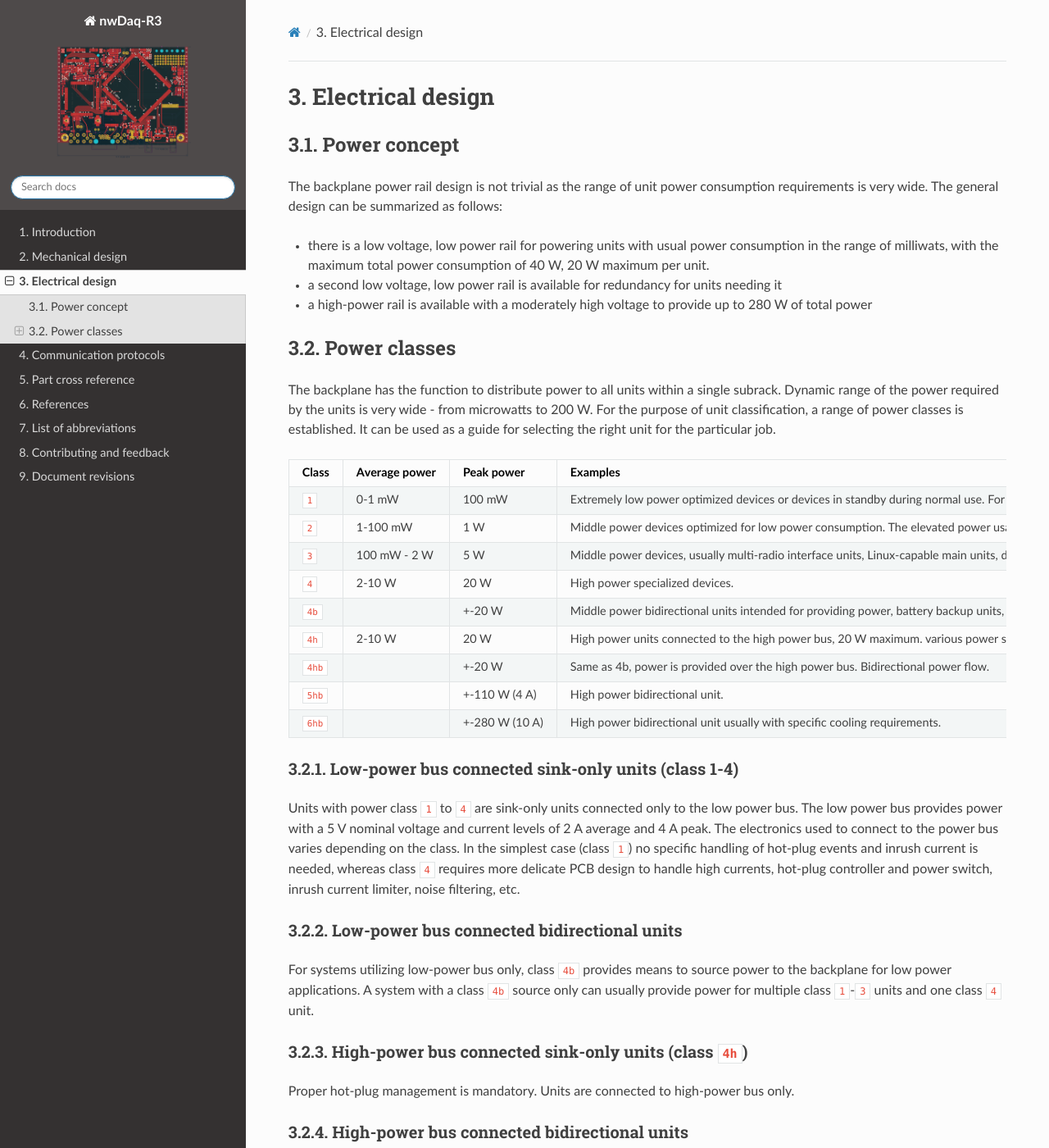
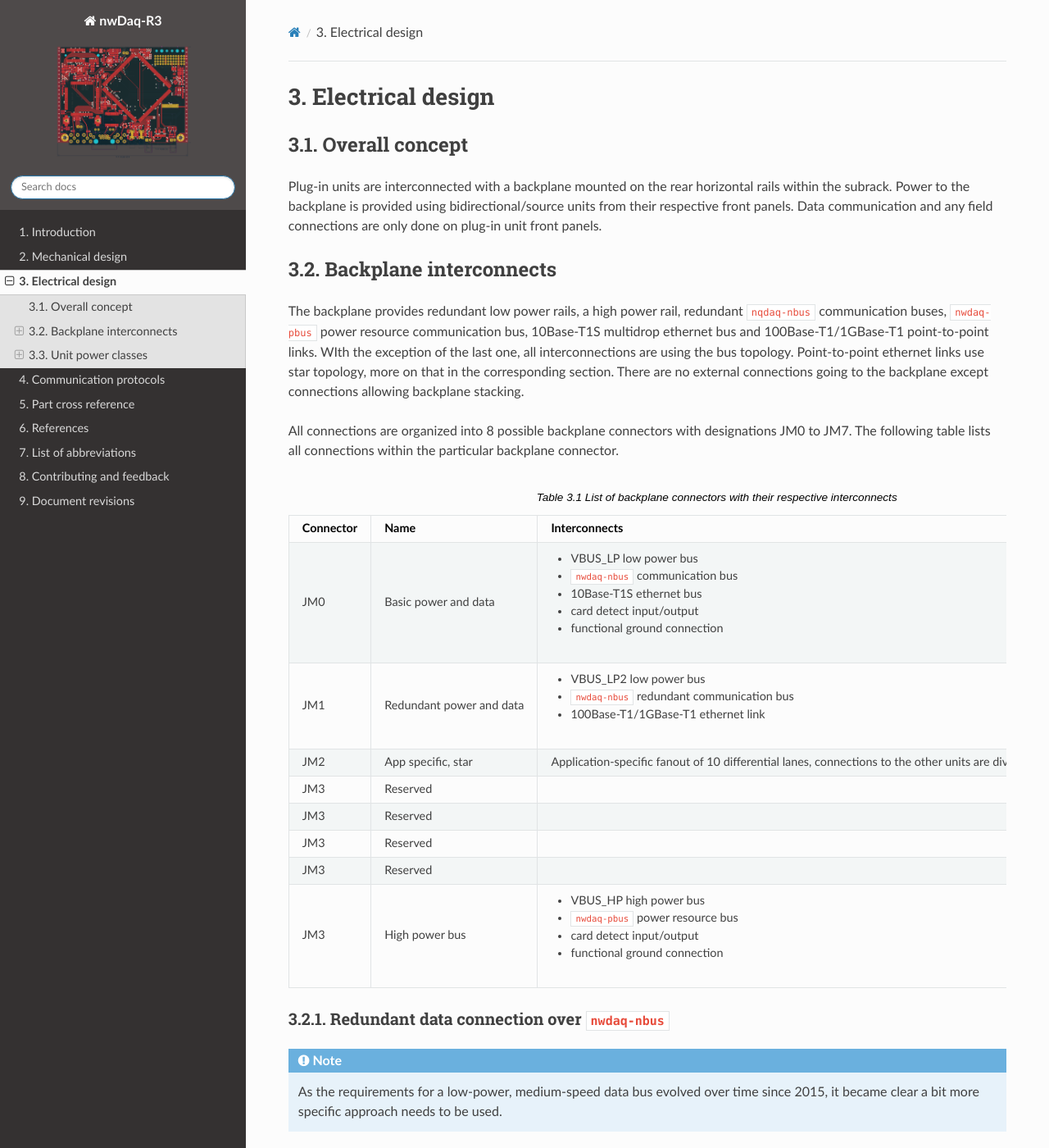
Before and after one commit to nwdaq/nwdaq-r3, a Sphinx documentation site: the page built from doc/electrical-design.rst, in a window 1280 px wide and 1400 px high. Shown: the whole window at 82% size. Built offline with Sphinx 7.4.7 and the Read the Docs theme 2.0.0, drawn with Linux system fonts in a browser that asks for light colours; some of the changed text lies outside the part shown.

Commit message:
docs: Update electrical design/backplane docs

```diff
--- a/doc/electrical-design.rst
+++ b/doc/electrical-design.rst
@@ -2,26 +2,105 @@
 Electrical design
 ============================
 
-Power concept
-======================
 
-The backplane power rail design is not trivial as the range of unit power consumption requirements is very wide.
-The general design can be summarized as follows:
+Overall concept
+=========================
 
-- there is a low voltage, low power rail for powering units with usual power consumption in the range of milliwats,
-  with the maximum total power consumption of 40 W, 20 W maximum per unit.
-- a second low voltage, low power rail is available for redundancy for units needing it
-- a high-power rail is available with a moderately high voltage to provide up to 280 W of total power
+Plug-in units are interconnected with a backplane mounted on the rear horizontal rails within the subrack.
+Power to the backplane is provided using bidirectional/source units from their respective front panels.
+Data communication and any field connections are only done on plug-in unit front panels.
+
+
+Backplane interconnects
+=============================
+
+The backplane provides redundant low power rails, a high power rail, redundant ``nqdaq-nbus`` communication
+buses, ``nwdaq-pbus`` power resource communication bus, 10Base-T1S multidrop ethernet bus and 100Base-T1/1GBase-T1
+point-to-point links. WIth the exception of the last one, all interconnections are using the bus topology.
+Point-to-point ethernet links use star topology, more on that in the corresponding section. There are no external
+connections going to the backplane except connections allowing backplane stacking.
+
+All connections are organized into 8 possible backplane connectors with designations JM0 to JM7. The following
+table lists all connections within the particular backplane connector.
+
+.. table:: List of backplane connectors with their respective interconnects
+
+	=============== ========================== =================================================================
+	Connector       Name                       Interconnects
+	=============== ========================== =================================================================
+	JM0             Basic power and data       - VBUS_LP low power bus
+	                                           - ``nwdaq-nbus`` communication bus
+	                                           - 10Base-T1S ethernet bus
+	                                           - card detect input/output
+	                                           - functional ground connection
+	JM1		Redundant power and data   - VBUS_LP2 low power bus
+	                                           - ``nwdaq-nbus`` redundant communication bus
+	                                           - 100Base-T1/1GBase-T1 ethernet link
+	JM2             App specific, star         Application-specific fanout of 10 differential lanes,
+	                                           connections to the other units are diven by the backplane design
+	JM3             Reserved
+	JM3             Reserved
+	JM3             Reserved
+	JM3             Reserved
+	JM3             High power bus             - VBUS_HP high power bus
+	                                           - ``nwdaq-pbus`` power resource bus
+	                                           - card detect input/output
+	                                           - functional ground connection
+	=============== ========================== =================================================================
 
 
 
+Redundant data connection over ``nwdaq-nbus``
+------------------------------------------------
+
+.. note::
+
+	As the requirements for a low-power, medium-speed data bus evolved over time since 2015, it became clear
+	a bit more specific approach needs to be used.
+
+``nwdaq-nbus`` satisfies the following requirements:
+
+- very low power during the idle state
+- moderate speeds achievable (1-4 mbit/s on the backplane, 250 kbit/s nominally over long runs)
+- initiator driven MAC (token passing) or CSMA/CA/CD MAC
+- wired-OR operation to avoid power peaks during collisions
+- source-based addressing (publish/subscribe)
+- packet-switched
+- native encryption using pre-shared keys providing basic security
+- packet size up to 1024 B
+
+On the **physical layer** (L1) level, the bus uses CAN signalling as specified in ISO 11898-2. Common CAN and CAN-FD
+transceivers can be used to access the ``nwdaq-nbus`` bus. CAN MAC is not used.
+
+.. note::
+
+	There is also a legacy possibility of tunneling ``nqdaq-nbus`` over a CAN 2.0b bus. This concept is not part
+	of this specification as it is no longer recommended nor used.
 
 
-Power classes
+Redundant low power bus ``VBUS_LP`` and ``VBUS_LP2``
+--------------------------------------------------------
+
+
+High power bus ``VBUS_HP``
+----------------------------------
+
+
+Ethernet data connection over 10Base-T1S
+---------------------------------------------
+
+
+
+Ethernet data connection over 100Base-T1/1GBase-T1
+-----------------------------------------------------
+
+
+
+Unit power classes
 ====================
 
 The backplane has the function to distribute power to all units within a single subrack. Dynamic range of the power
-required by the units is very wide - from microwatts to 200 W. For the purpose of unit classification, a range
+required by the units is very wide - from microwatts to 280 W. For the purpose of unit classification, a range
 of power classes is established. It can be used as a guide for selecting the right unit for the particular job.
 
 ======= =============== =============== ================================================================================
```
Also changed, not shown: doc/mechanical-design.rst (+8 -0 lines).
